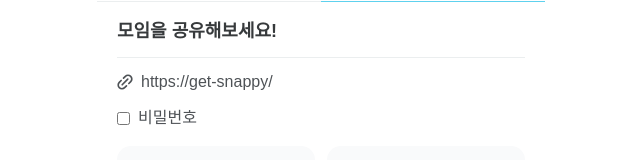
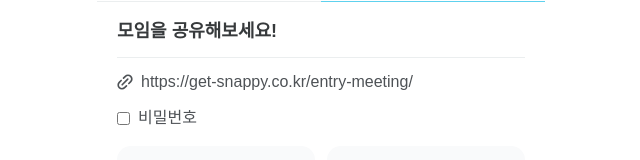
Before and after one commit to dnd-side-project/dnd-11th-6-frontend, a Next.js app: page /meeting/info in a window 1280 px wide. Shown: the part 239-399 px from the top of the page, without its empty margins (319-959 px from the left). Built offline with nearby package versions, Linux system fonts and the light colour scheme; a web font is replaced by a local one.

Commit message:
fix: 공유 url 수정

```diff
--- a/src/app/meeting/info/_components/MeetingRaising.tsx
+++ b/src/app/meeting/info/_components/MeetingRaising.tsx
@@ -22,12 +22,12 @@ function MeetingRaising() {
   // )
   const meetingId =
     useMeetingStore((state) => state.meetingData?.meetingId) ?? 0
-
   const {
     data: shareData,
     isLoading: isShareDataLoading,
     error: shareDataError,
   } = useShareMeeting(meetingId)
+  console.log(shareData)
 
   const {
     data: missionData,
@@ -47,7 +47,7 @@ function MeetingRaising() {
   const [showQRPopup, setShowQRPopup] = useState(false)
 
   const handleShare = () => {
-    const meetingLink = `https://get-snappy/${shareData?.data.meetingLink}`
+    const meetingLink = `https://get-snappy.co.kr/entry-meeting/${shareData?.data.meetingLink}`
     let shareText = `우리 모임에서 같이 스냅피하자!\n${meetingLink}\n`
 
     if (sharePassword) {
@@ -77,7 +77,7 @@ function MeetingRaising() {
         <div className="flex">
           <Image src={LinkIcon} alt="link" className="mr-2" />
           <div className="text-body2 text-gray-700">
-            https://get-snappy/{shareData?.data.meetingLink}
+            https://get-snappy.co.kr/entry-meeting/{shareData?.data.meetingLink}
           </div>
         </div>
         <div className="flex mt-3">
@@ -170,7 +170,7 @@ function MeetingRaising() {
       </div>
       {showQRPopup && meetingName && (
         <QRPopup
-          qrData={`https://get-snappy/${shareData?.data.meetingLink}`}
+          qrData={`https://get-snappy/entry-meeting/${shareData?.data.meetingLink}`}
           meetingName={meetingName}
           // themeColor={meetingSymbolColor}
           onClose={() => setShowQRPopup(false)}
```
